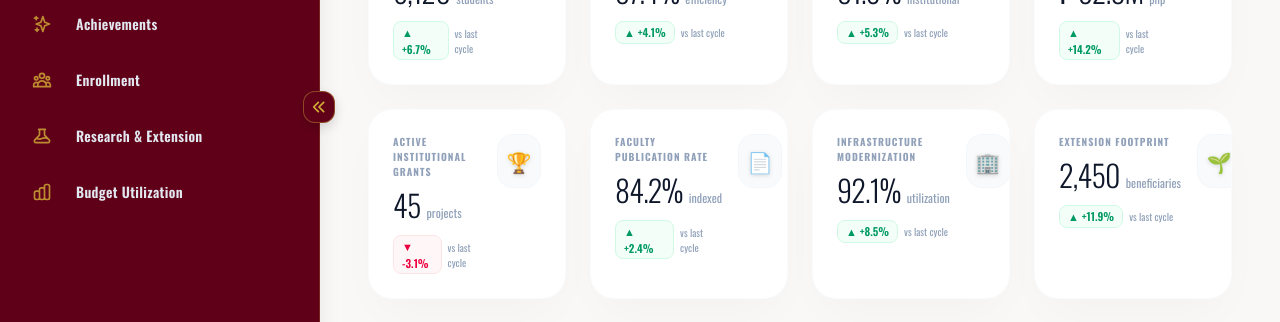
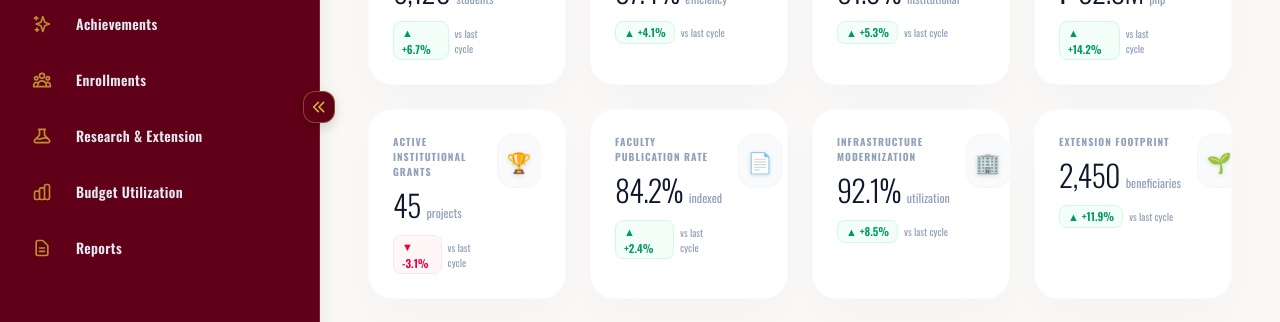
Before and after one commit to melvzz1204/marsu-executive-dashbaord, a React app in the folder frontend/: page /dashboard in a window 1280 px wide. Shown: the part 293-615 px from the top of the page. Built offline with nearby package versions, Linux system fonts and the light colour scheme; no server answers; the HTML template or start-up script is replaced by a standard one.

Commit message:
new update

```diff
--- /dev/null
+++ b/frontend/src/components/Reports.jsx
@@ -0,0 +1,7 @@
+import React from "react";
+
+function Reports() {
+  return <div>Reports</div>;
+}
+
+export default Reports;
--- a/frontend/src/components/Sidebar.jsx
+++ b/frontend/src/components/Sidebar.jsx
@@ -1,4 +1,3 @@
-import React from "react";
 import marsuLogo from "../assets/marsu-logo.png";
 
 const Sidebar = ({
@@ -69,7 +68,7 @@ const Sidebar = ({
     },
     {
       id: "enrollment",
-      label: "Enrollment",
+      label: "Enrollments",
       icon: (
         <svg
           className="w-5 h-5"
@@ -124,11 +123,31 @@ const Sidebar = ({
         </svg>
       ),
     },
+    {
+      id: "reports", // Swapped from "Report" to matching lowercase routing state
+      label: "Reports",
+      icon: (
+        <svg
+          className="w-5 h-5"
+          fill="none"
+          stroke="currentColor"
+          strokeWidth="2"
+          viewBox="0 0 24 24"
+        >
+          {/* Swapped duplicate charts icon with the verified Dossier Summary Path */}
+          <path
+            strokeLinecap="round"
+            strokeLinejoin="round"
+            d="M9 12h6m-6 4h6m2 5H7a2 2 0 01-2-2V5a2 2 0 012-2h5.586a1 1 0 01.707.293l5.414 5.414a1 1 0 01.293.707V19a2 2 0 01-2 2z"
+          />
+        </svg>
+      ),
+    },
   ];
 
   return (
     <aside
-      className={`bg-[#600018] text-white flex flex-col justify-between sticky top-0 h-screen shadow-xl border-r border-[#D4AF37]/20 z-40 transition-all duration-300 ${
+      className={`bg-[#600018] text-white flex flex-col justify-between sticky top-0 h-screen shadow-xl border-r border-[#D4AF37]/20 z-40 transition-all duration-300 scroll-auto ${
         isOpen ? "w-80" : "w-20"
       }`}
     >
@@ -153,7 +172,7 @@ const Sidebar = ({
         </svg>
       </button>
 
-      <div className="flex flex-col pt-8 px-4 space-y-8 overflow-y-auto flex-1 overflow-x-hidden">
+      <div className="flex flex-col pt-8 px-4 space-y-8 overflow-y-auto no-scrollbar flex-1 overflow-x-hidden">
         <div
           className={`flex items-center gap-3.5 pb-6 border-b border-white/10 ${isOpen ? "px-2" : "justify-center"}`}
         >
--- a/frontend/src/index.css
+++ b/frontend/src/index.css
@@ -7,3 +7,12 @@
     --font-sans: "Oswald", sans-serif;
   }
 }
+
+.no-scrollbar::-webkit-scrollbar {
+  display: none;
+}
+
+.no-scrollbar {
+  -ms-overflow-style: none;
+  scrollbar-width: none;
+}
--- a/frontend/src/pages/MainDashboard.jsx
+++ b/frontend/src/pages/MainDashboard.jsx
@@ -2,9 +2,10 @@ import React, { useState, useEffect } from "react";
 import Sidebar from "../components/Sidebar";
 import ExecutiveKPIs from "../components/ExecutiveKPIs";
 import EnrollmentChart from "../components/EnrollmentChart";
-import ResearchMetrics from "../components/ResearchMetrics";
-import BudgetUtilization from "../components/BudgetUtilization";
-import api from "../api/axios"; // 🛠️ FIXED: Correct path and spelling configuration
+import ResearchMetrics from "../components/ResearchMetricsChart";
+import BudgetUtilization from "../components/BudgetUtilizationChart";
+import Report from "../components/Reports";
+import api from "../api/axios"; //
 
 import { Chart as ChartJS, ArcElement, Tooltip, Legend } from "chart.js";
 import { Pie } from "react-chartjs-2";
@@ -314,6 +315,12 @@ function MainDashboard() {
               <BudgetUtilization isDarkMode={isDarkMode} />
             </div>
           )}
+
+          {currentTab === "reports" && (
+            <div className="animate-fade-in">
+              <Report isDarkMode={isDarkMode} />
+            </div>
+          )}
         </main>
 
         {/* Global Footer */}
```
Also changed, not shown: frontend/src/components/BudgetUtilizationChart.jsx (renamed from frontend/src/components/BudgetUtilization.jsx), frontend/src/components/ResearchMetricsChart.jsx (renamed from frontend/src/components/ResearchMetrics.jsx).
